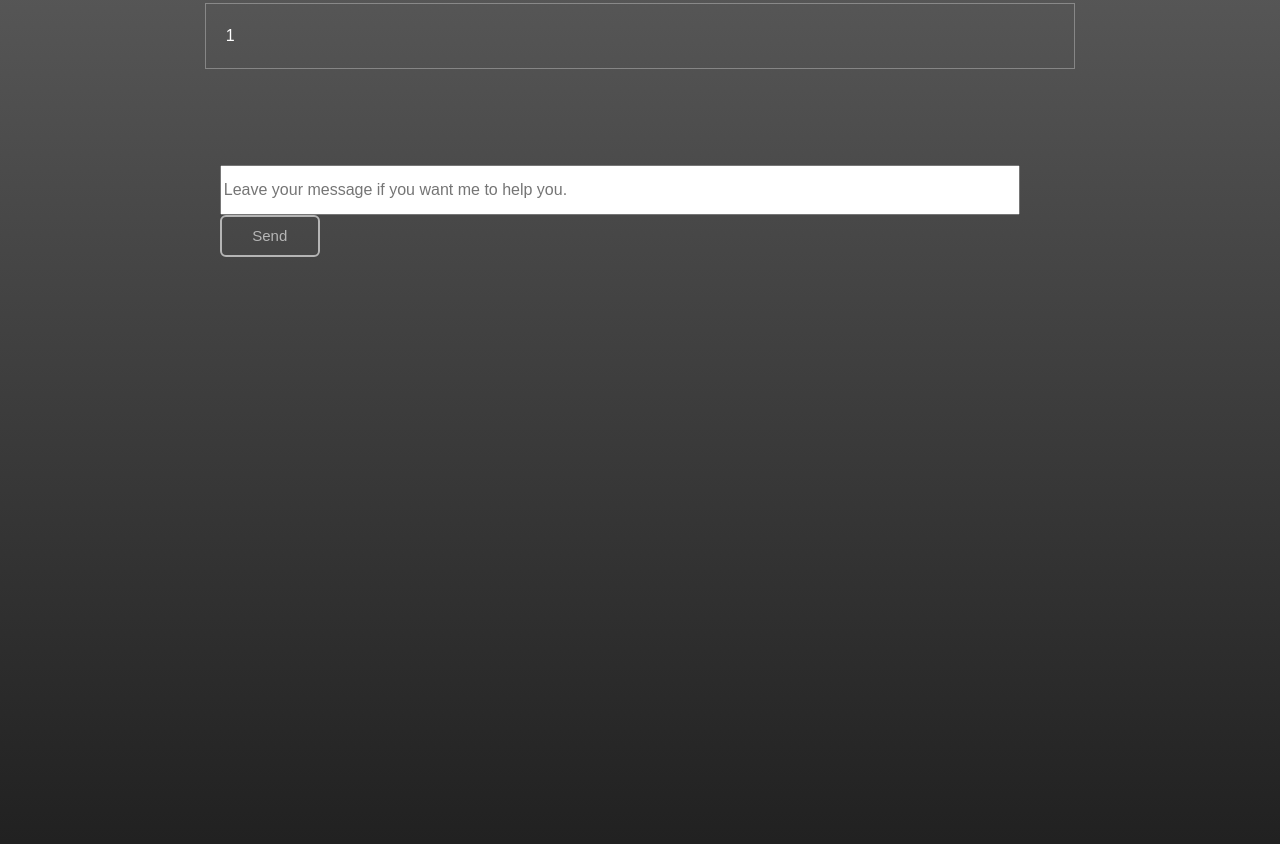
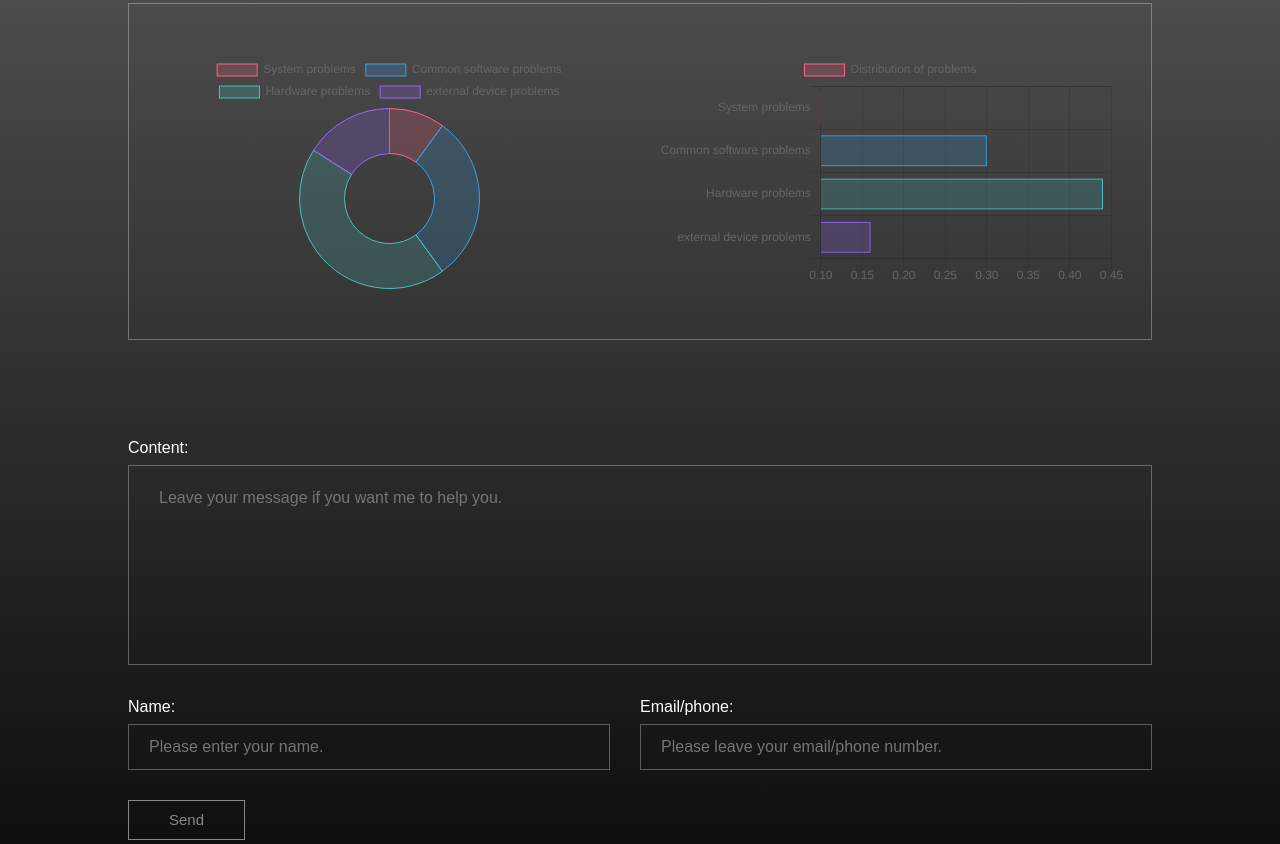
Before and after one commit to HanDarkRain/Computer_Fixer, a plain HTML site: page index.html in a window 1280 px wide. Shown: the part 1030-1874 px from the top of the page. Drawn offline with nearby package versions, Linux system fonts and the light colour scheme; a web font is replaced by a local one.

Commit message:
Improving input apparence and adding side navigation bar

```diff
--- a/css/index.css
+++ b/css/index.css
@@ -22,7 +22,12 @@
     transform: translate(0px,-8px);
 }
 
-div.row div {
+div.row.mydiagram {
+	border: 1px rgba(255,255,255,0.3) solid;
+	padding: 50px 10px;
+}
+
+div.row:not(.mydiagram):not(.mymessage) div {
 	border: 1px rgba(255,255,255,0.3) solid;
 	padding:20px 20px;
 }
@@ -38,8 +43,40 @@ div.row div.col-md-10 span {
 }
 
 .message {
-	width:800px;
-	min-height: 50px;
+	width:100%;
+	height: 200px;
+	background: transparent;
+	resize: none;
+	outline: none;
+	border: 1px rgba(255,255,255,0.3) solid;
+	padding: 20px 30px;
+	color: white;
+	transition: 0.3s ease;
+	margin-bottom: 30px;
+	margin-top: 5px;
+}
+
+.message:focus{
+	border-color: rgba(255,255,255,0.8);
+}
+
+div.mymessage .col-md-12 {
+	padding:0 0;
+}
+
+input.message {
+	height: auto;
+	padding: 10px 20px;
+}
+
+div.mymessage .col-md-6:nth-child(even) {
+	padding-left: 0px;
+	padding-right: 30px;
+}
+
+div.mymessage .col-md-6:nth-child(odd) {
+	padding-left: 0px;
+	padding:0;
 }
 
 .nav {
@@ -99,27 +136,25 @@ div.row div.col-md-10 span {
 .mycontainer{
 	background: linear-gradient(to bottom,rgb(150,150,150),black);
 	/*(direction of color gradiation, initial color, final color)*/
-	height:300%;
 	color:white;
 }
 
 .scene {
-	padding: 16% 16%;
+	padding: 16% 10%;
 }
 
 button {
-    padding: 8px 10px;
+    padding: 8px 40px;
     min-width: 100px;
     font-size: 15px;
     font-family: 'Quicksand', sans-serif;
     background: none;
     outline: none;
-    border: 2px solid #FFF;
-    border-radius: 6px;
+    border: 1px solid #FFF;
     color: #FFF;
     cursor: pointer;
     transition: .2s ease;
-    opacity: .6;
+    opacity: .5;
 }
 
 button:hover {
@@ -194,3 +229,32 @@ button.black {
 .window .content {
 	margin: 20px 0px;
 }
+
+.sidenav {
+/*	background: rgba(255,255,255,0.3);*/
+	position:fixed;
+	z-index: 1;
+	width:50px;
+	height: 200px;
+	right: 30px;
+	top: calc(50% - 100px);
+}
+
+.sidenav .sidenav-string {
+	position:absolute;
+	width: 0;
+	height: 100%;
+ 	border:2px solid #bbb;
+	left:calc(50% - 1px);
+	border-radius: 2px;
+}
+
+.sidenav .sidenav-string .sidenav-progress {
+	position: absolute;
+	background: rgba(255,255,255,1);
+	width: 14px;
+	height: 14px;
+	border-radius: 100%;
+	margin-top: -7px;
+	margin-left: -7px;
+}
--- a/index.html
+++ b/index.html
@@ -43,14 +43,38 @@
                     <br /><br /><br /><br />
                     <h1>See trends in a diamgram</h1>
                     <br />
-                    <div class="row">
-                        <div class="col-md-12"><span style="height: 500px;">1</span></div>
+                    <div class="row mydiagram">
+                        <div class="col-md-6">
+                            <canvas id="doughnut_diagram"></canvas>
+                        </div>
+                        <div class="col-md-6">
+                            <canvas id="bar_diagram"></canvas>
+                        </div>
                     </div>
                     <br /><br /><br /><br />
-                    <input class="message" placeholder="Leave your message if you want me to help you.">
-                    <button id="showmodal">Send</button>
+                    <div class="row mymessage">
+                        <div class="col-md-12">
+                            <span>Content:</span>
+                            <textarea class="message" placeholder="Leave your message if you want me to help you."></textarea>
+                        </div>
+                        <div class="col-md-6">
+                            <span>Name:</span><input class="message" placeholder="Please enter your name.">
+                        </div>
+                        <div class="col-md-6">
+                            <span>Email/phone:</span><input class="message" placeholder="Please leave your email/phone number.">
+                        </div>
+                        <div class="col-md-12">
+                            <button id="showmodal">Send</button>
+                        </div>
+                    </div>
                 </div>
             </div>
+
+        <div class="sidenav">
+            <div class="sidenav-string">
+                <span class="sidenav-progress"></span>
+            </div>
+        </div>
 
         <div>
             <div id="totop" class="totop">Top</div>
@@ -71,6 +95,7 @@
         </div>
 
         <script src="https://cdn.bootcss.com/jquery/3.2.1/jquery.min.js"></script>
+        <script src="https://cdn.bootcss.com/Chart.js/2.7.1/Chart.min.js"></script>
         <script src="./js/index.js"></script>
     </body>
 </html>
--- a/js/index.js
+++ b/js/index.js
@@ -15,4 +15,68 @@ $(".nav li a.error").on("click",function() {
 	// $("xxxxxxx").on("click",function(){xxxx});
 })
 
-$()
+
+var diagramLabels = ["System problems",
+					"Common software problems",
+					"Hardware problems",
+					"external device problems"];
+
+var diagramData = [0.10, 0.30, 0.44, 0.16];
+
+var paramsdoughnut = {
+	type: "doughnut",
+	data: {
+       labels: diagramLabels,
+        datasets: [{
+            label: 'Distribution of problems',
+            data: diagramData,
+            backgroundColor: [
+                'rgba(255, 99, 132, 0.2)',
+                'rgba(54, 162, 235, 0.2)',
+                'rgba(75, 192, 192, 0.2)',
+                'rgba(153, 102, 255, 0.2)'
+            ],
+            borderColor: [
+                'rgba(255,99,132,1)',
+                'rgba(54, 162, 235, 1)',
+                'rgba(75, 192, 192, 1)',
+                'rgba(153, 102, 255, 1)'
+            ],
+            borderWidth: 1
+        }]
+	}
+}
+
+var paramsbar = {
+	type: "horizontalBar",
+	data: {
+       labels: diagramLabels,
+        datasets: [{
+            label: 'Distribution of problems',
+            data: diagramData,
+            backgroundColor: [
+                'rgba(255, 99, 132, 0.2)',
+                'rgba(54, 162, 235, 0.2)',
+                'rgba(75, 192, 192, 0.2)',
+                'rgba(153, 102, 255, 0.2)'
+            ],
+            borderColor: [
+                'rgba(255,99,132,1)',
+                'rgba(54, 162, 235, 1)',
+                'rgba(75, 192, 192, 1)',
+                'rgba(153, 102, 255, 1)'
+            ],
+            borderWidth: 1
+        }]
+	}
+}
+
+var doughnutDiagram = new Chart("doughnut_diagram",paramsdoughnut);
+
+var barDiagram = new Chart("bar_diagram",paramsbar)
+
+var webHeight = document.body.scrollHeight - window.screen.availHeight * 0.9;
+$(window).on("scroll", function(e) {
+    var percentage = $(window).scrollTop() / webHeight * 100;
+    $(".sidenav-progress").css("top", percentage+"%");
+})
```
